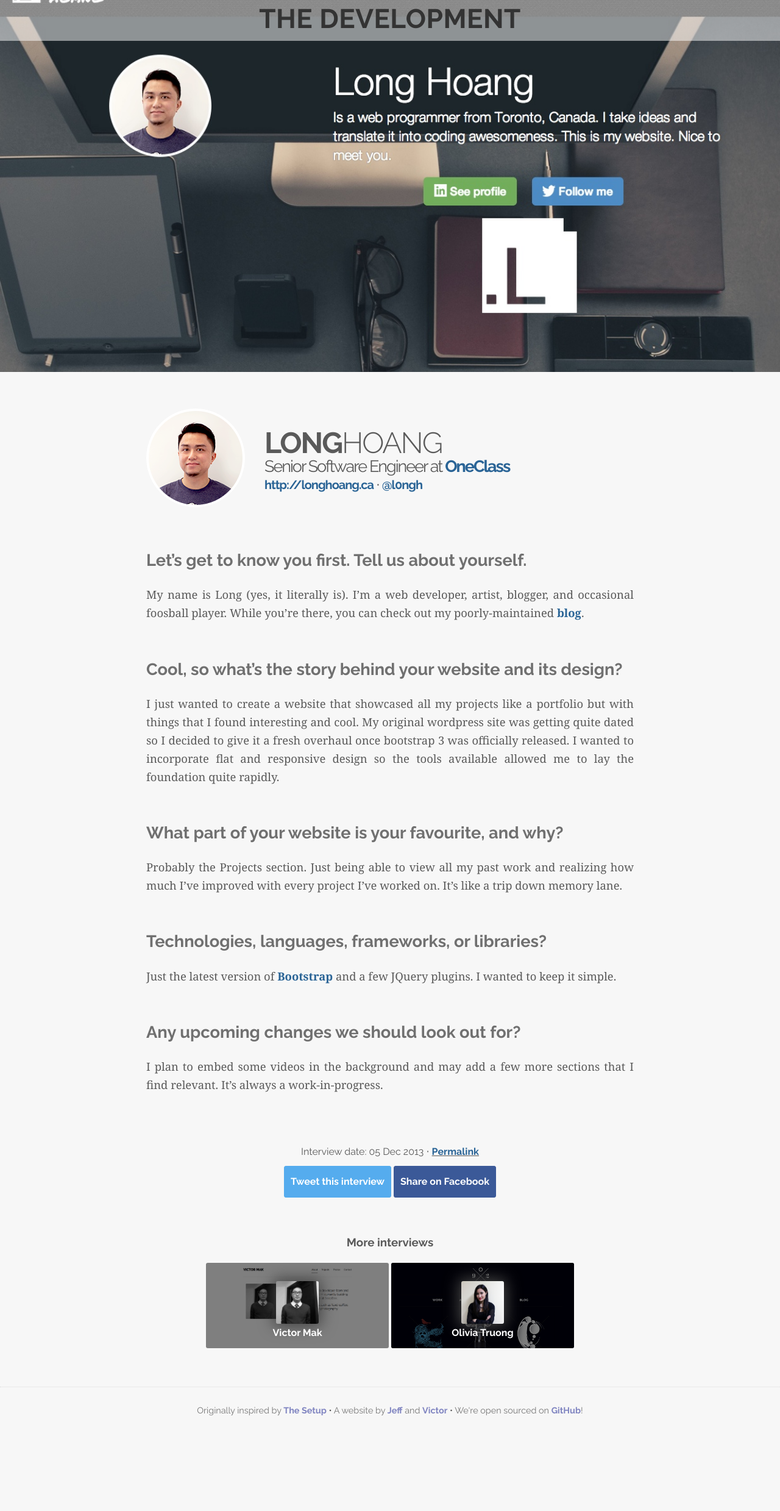
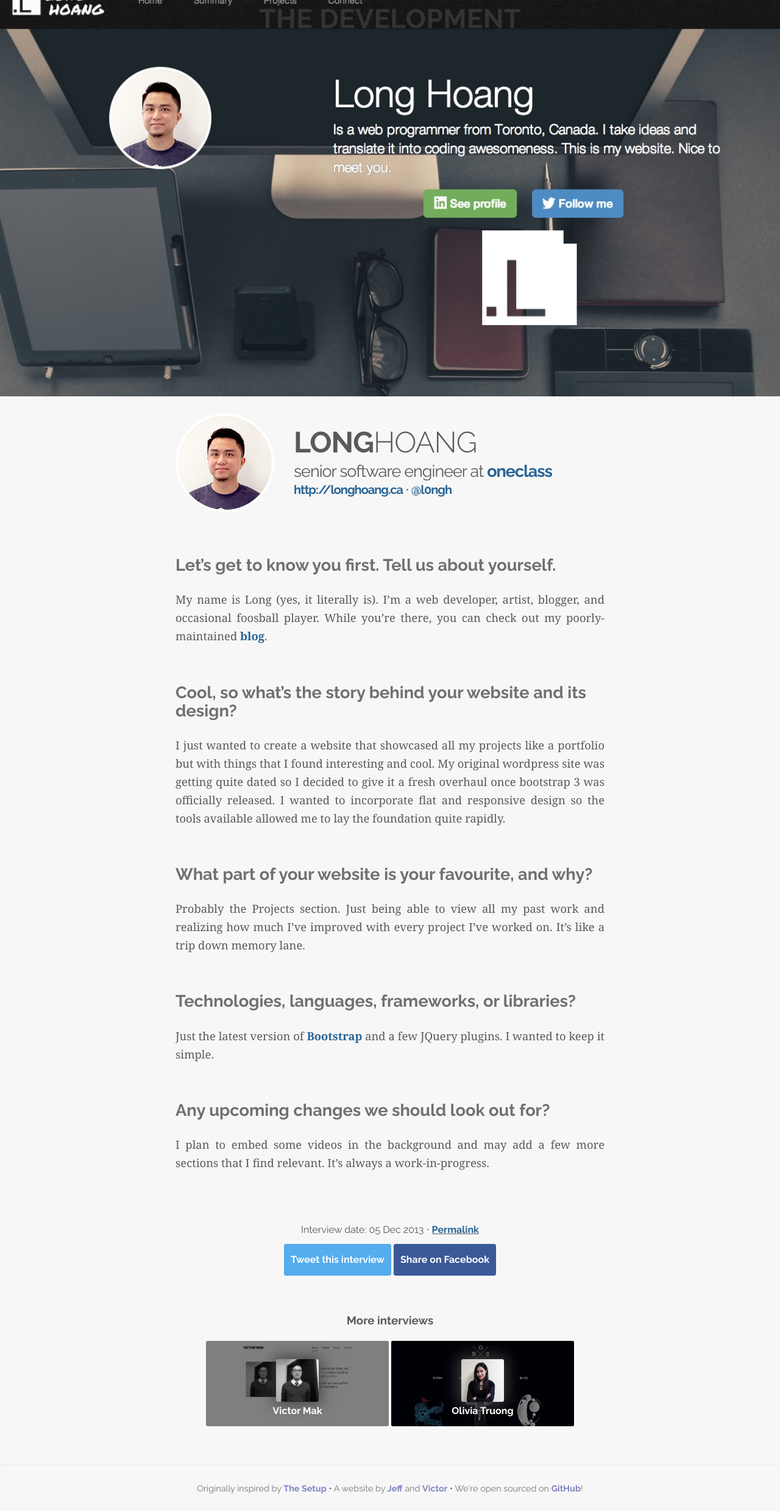
Before and after one commit to the-development/thedevelopment, a Jekyll site: the page built from _posts/2013-12-05-long-hoang.md, in a window 1280 px wide. Shown: the whole page at 61% size. Built offline with Jekyll 4.4.1, drawn with Linux system fonts in a browser that asks for light colours; Markdown is read by kramdown in place of the engine named in the settings; before the commit the page ends 2350 px from its top, so only the background shows below that.

Commit message:
interview post updates

```diff
--- a/css/main.css
+++ b/css/main.css
@@ -169,7 +169,6 @@ a:hover {
   width: 100%;
   position: relative;
   z-index: 9999;
-  background-color: rgba(255, 255, 255, 0.5);
   padding-top: 1em;
   padding-bottom: 1em;
 }
@@ -204,12 +203,12 @@ a:hover {
 /*****************************************************************************/
 
 #post {
-  width: 50em;
+  width: 55%;
   margin: auto;
 }
 
 #post-screenshot {
-  height: 610px;
+  height: 650px;
   width: 100%;
   text-align: center;
   margin-bottom: 1.75em;
@@ -218,10 +217,10 @@ a:hover {
 
 #post-info {
   display: table;
+  padding-right: 2em;
 }
 
 #dp-container {
-  padding-top: 2em;
   text-align: center;
   display: inline-block;
 }
@@ -229,7 +228,6 @@ a:hover {
 #info-container {
   display: table-cell;
   vertical-align: middle;
-  padding-top: 2em;
   padding-left: 2em;
 }
 
@@ -243,15 +241,15 @@ a:hover {
   display: inline-block;
   font-size: 3em;
   height: 1em;
-  line-height: 1em;
   text-transform: uppercase;
   vertical-align: middle;
-  letter-spacing: -2px;
+  letter-spacing: -1px;
 }
 
 #position {
   font-size: 1.35em;
-  letter-spacing: -2px;
+  letter-spacing: -1px;
+  text-transform: lowercase;
 }
 
 #info-links {
```
